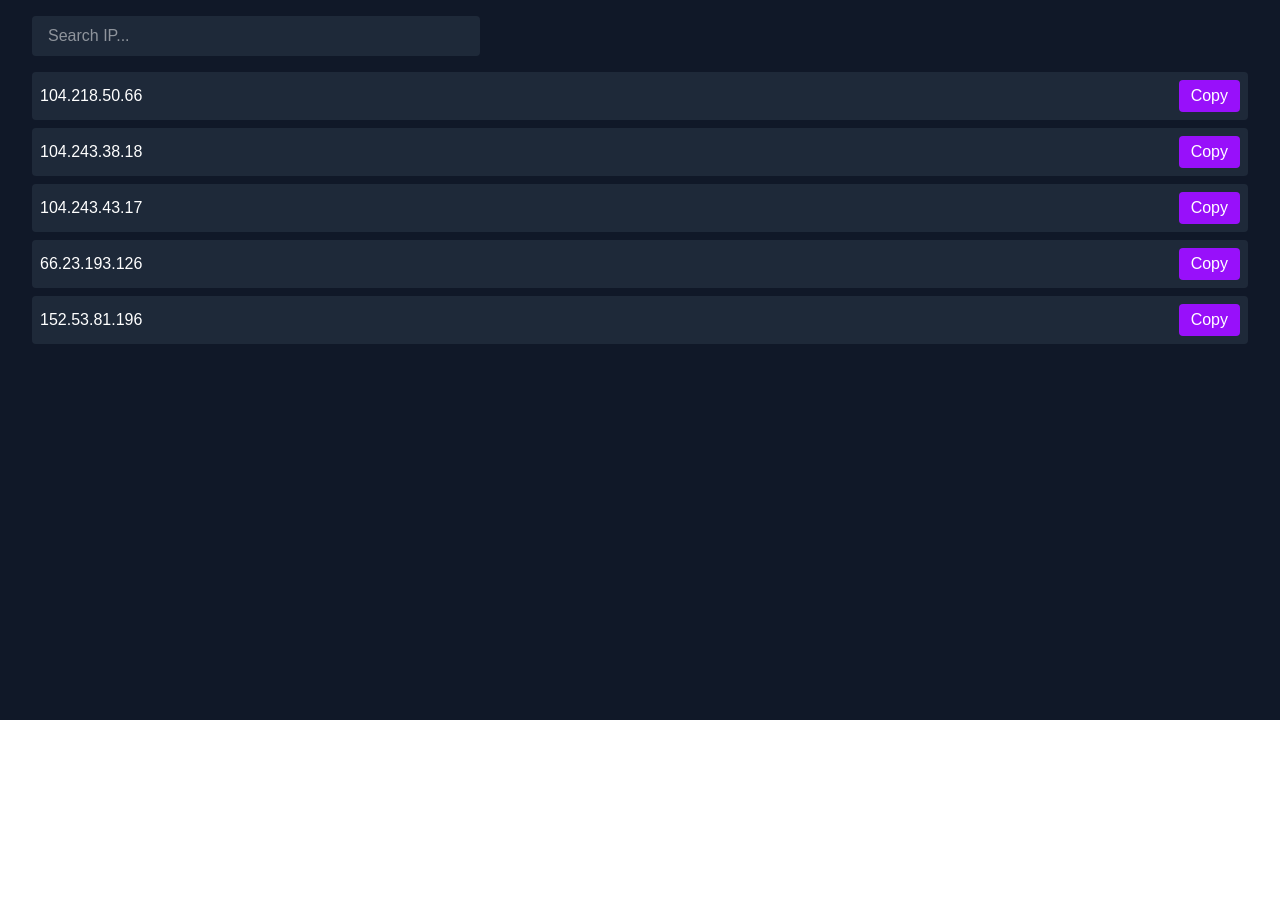
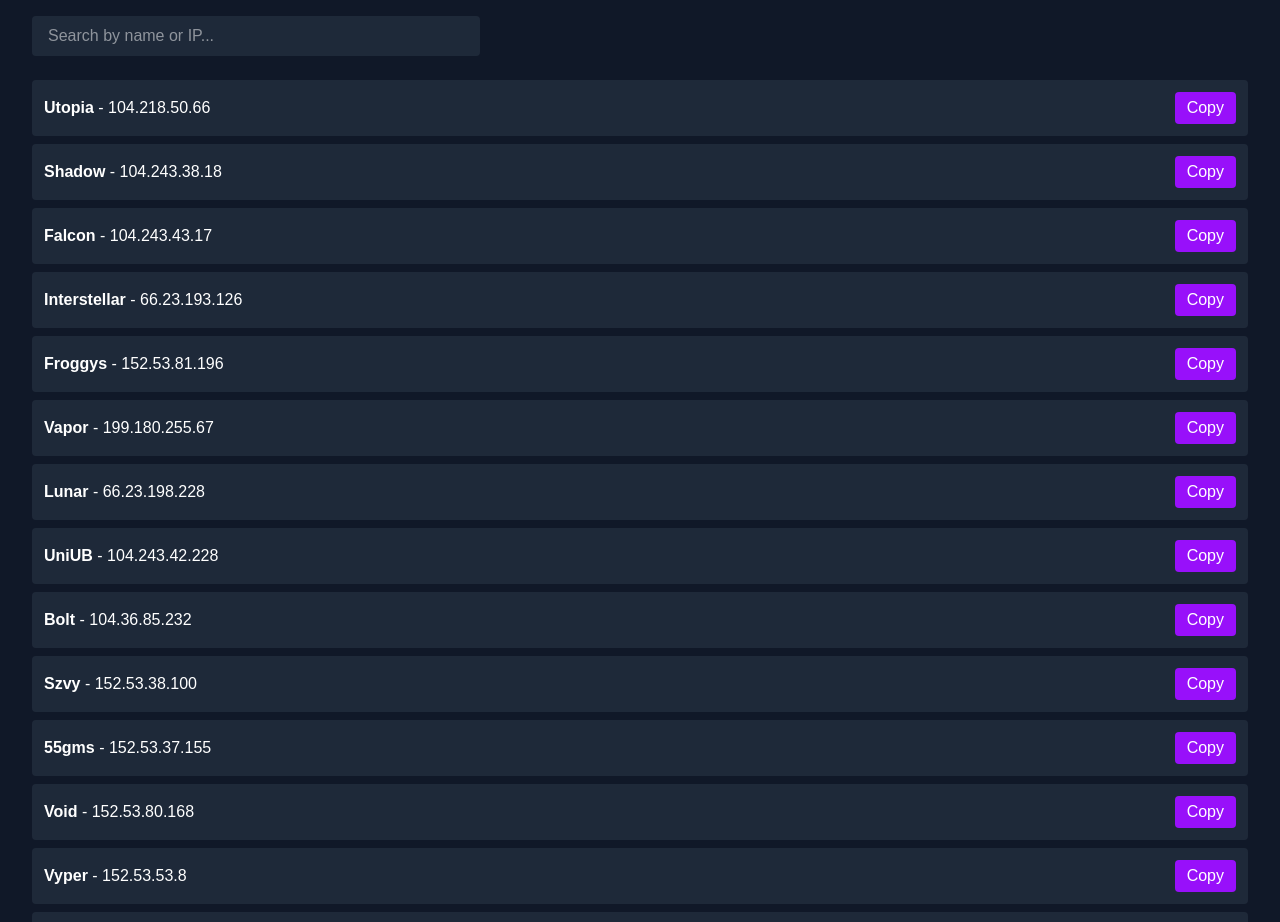
Before and after one commit to akgthehacker/blancats_hub, a Next.js app: page /ips in a window 1280 px wide. Shown: the part 80-1002 px from the top of the page. Before the commit the page ends 800 px from the top, so only its background shows below. Built offline with nearby package versions, Linux system fonts and the light colour scheme.

Commit message:
Update page.tsx

```diff
--- a/app/ips/page.tsx
+++ b/app/ips/page.tsx
@@ -2,39 +2,66 @@
 import { useState } from "react";
 
 const ipList = [
-  "104.218.50.66",
-  "104.243.38.18",
-  "104.243.43.17",
-  "66.23.193.126",
-  "152.53.81.196",
+  { name: "Utopia", ip: "104.218.50.66" },
+  { name: "Shadow", ip: "104.243.38.18" },
+  { name: "Falcon", ip: "104.243.43.17" },
+  { name: "Interstellar", ip: "66.23.193.126" },
+  { name: "Froggys", ip: "152.53.81.196" },
+  { name: "Vapor", ip: "199.180.255.67" },
+  { name: "Lunar", ip: "66.23.198.228" },
+  { name: "UniUB", ip: "104.243.42.228" },
+  { name: "Bolt", ip: "104.36.85.232" },
+  { name: "Szvy", ip: "152.53.38.100" },
+  { name: "55gms", ip: "152.53.37.155" },
+  { name: "Void", ip: "152.53.80.168" },
+  { name: "Vyper", ip: "152.53.53.8" },
+  { name: "Meximath", ip: "152.53.80.107" },
+  { name: "Obscura", ip: "151.101.65.194" },
+  { name: "Waves", ip: "172.96.142.25" },
+  { name: "Ocular", ip: "172.93.100.82" },
+  { name: "BordomV2", ip: "152.53.36.42" },
+  { name: "VPLAZA", ip: "213.136.73.63" },
+  { name: "Night", ip: "104.243.45.193" },
+  { name: "Velera", ip: "152.53.83.13" },
 ];
 
 export default function IpsPage() {
   const [search, setSearch] = useState("");
 
-  const filteredIps = ipList.filter((ip) => ip.includes(search));
+  const filteredIps = ipList.filter(
+    (item) =>
+      item.name.toLowerCase().includes(search.toLowerCase()) ||
+      item.ip.includes(search)
+  );
 
-  const copyToClipboard = (ip: string) => {
-    navigator.clipboard.writeText(ip);
-    alert(`Copied ${ip}`);
+  const copyToClipboard = (text: string) => {
+    navigator.clipboard.writeText(text);
+    alert(`Copied ${text}`);
   };
 
   return (
     <div className="min-h-screen bg-gray-900 text-white p-8">
       <h1 className="text-4xl font-bold mb-6 text-purple-500">IP List</h1>
+
       <input
         type="text"
-        placeholder="Search IP..."
+        placeholder="Search by name or IP..."
         value={search}
         onChange={(e) => setSearch(e.target.value)}
-        className="px-4 py-2 mb-4 w-full max-w-md rounded bg-gray-800 text-white"
+        className="px-4 py-2 mb-6 w-full max-w-md rounded bg-gray-800 text-white"
       />
+
       <ul className="space-y-2">
-        {filteredIps.map((ip) => (
-          <li key={ip} className="flex justify-between items-center bg-gray-800 p-2 rounded">
-            <span>{ip}</span>
+        {filteredIps.map((item) => (
+          <li
+            key={item.ip}
+            className="flex justify-between items-center bg-gray-800 p-3 rounded hover:bg-gray-700 transition"
+          >
+            <span>
+              <span className="font-semibold">{item.name}</span> - {item.ip}
+            </span>
             <button
-              onClick={() => copyToClipboard(ip)}
+              onClick={() => copyToClipboard(item.ip)}
               className="bg-purple-600 hover:bg-purple-700 px-3 py-1 rounded"
             >
               Copy
```
